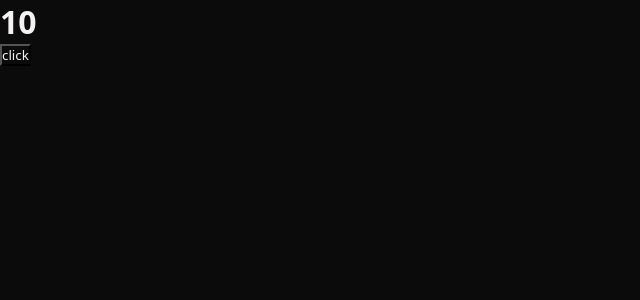
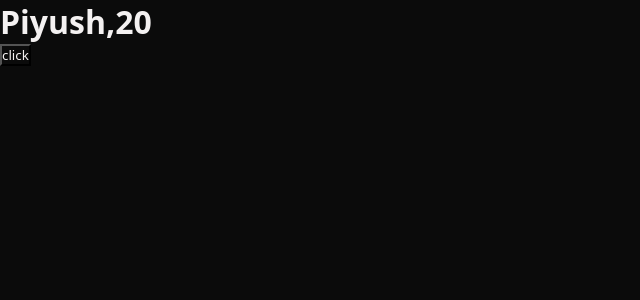
Before and after one commit to PiyushMishraX/ReactJS, a React (Vite) app in the folder use-state-advanced-10/: page / in a window 1280 px wide. Shown: the top 300 px of the page, without its empty margins (0-640 px from the left). Built offline with nearby package versions, Linux system fonts and the light colour scheme.

Commit message:
chane calue in object/array using destructuring

```diff
--- a/use-state-advanced-10/src/App.jsx
+++ b/use-state-advanced-10/src/App.jsx
@@ -1,7 +1,8 @@
 import React, { useState } from "react";
 
 const App = () => {
-    const [num, setNum] = useState(10)
+    // const [num, setNum] = useState(10)
+    const [num, setNum] = useState({user:"Piyush", age:20})
 
     // const btnClicked = ()=>{
     //   // console.log('button clicked')
@@ -13,12 +14,34 @@ const App = () => {
     //   console.log(num);  // still 10 after click  // ui updates but it does not bcz ui takes some time to update but log runs right after
     // }
 
+    // const btnClicked = ()=>{
+    //   setNum(num) // react doesn't rerender , react identifies if same value is entered if yes not rerendering
+    // }
+
+
+  // object.array updation
     const btnClicked = ()=>{
-      setNum(num) // react doesn't rerender , react identifies if same value is entered if yes not rerendering
+
+
+
+      // console.log(num.user)
+
+      // updation method 1 destructuring
+      // arr refer to the memory points but the memory place dosen't have data it just have refernce to datas // refernce variables
+
+      const newNum = {...num} // now no same reference point
+      newNum.user= 'Aman'
+      setNum(newNum)
+
     }
+
+
   return (
     <div>
-      <h1>{num}</h1>
+      {/* <h1>{num}</h1>
+      <button onClick={btnClicked}>click</button> */}
+
+      <h1>{num.user},{num.age}</h1>
       <button onClick={btnClicked}>click</button>
     </div>
   )
```
